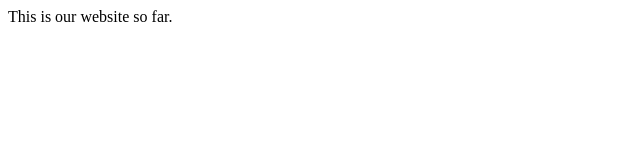
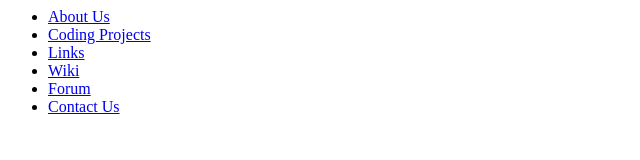
Before and after one commit to BigBoss424/addmonologues, a plain HTML site: page index.html in a window 1280 px wide. Shown: the whole page, without its empty margins (0-640 px from the left). Drawn offline with Linux system fonts and the light colour scheme.

Commit message:
Navigation to index.html
Added navigation menu to the index.html

```diff
--- a/index.html
+++ b/index.html
@@ -3,6 +3,15 @@
 	<title>Add Monologues</title>
 </head>
 <body>
-	<p>This is our website so far.</p>
+	<nav>
+		<ul>
+			<li><a href="aboutus/aboutus.html">About Us</a></li>
+			<li><a href="codingprojects/codingprojects.html">Coding Projects</a></li>
+			<li><a href="links/links.html">Links</a></li>
+			<li><a href="wiki/index.php">Wiki</a></li>
+			<li><a href="forum/index.php">Forum</a></li>
+			<li><a href="contactus/contactus.html">Contact Us</a></li>
+		</ul>
+	</nav>
 </body>
 </html>
```
